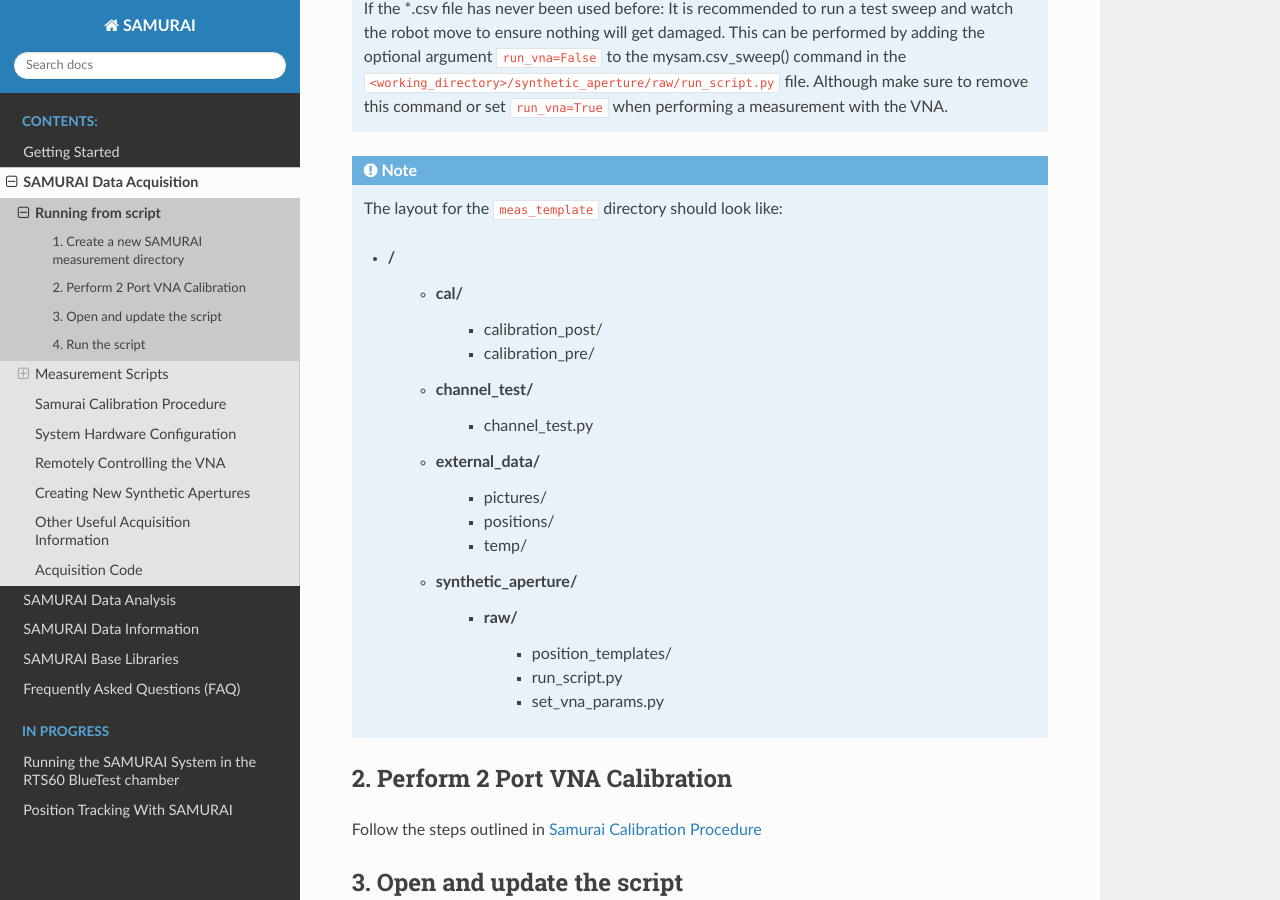
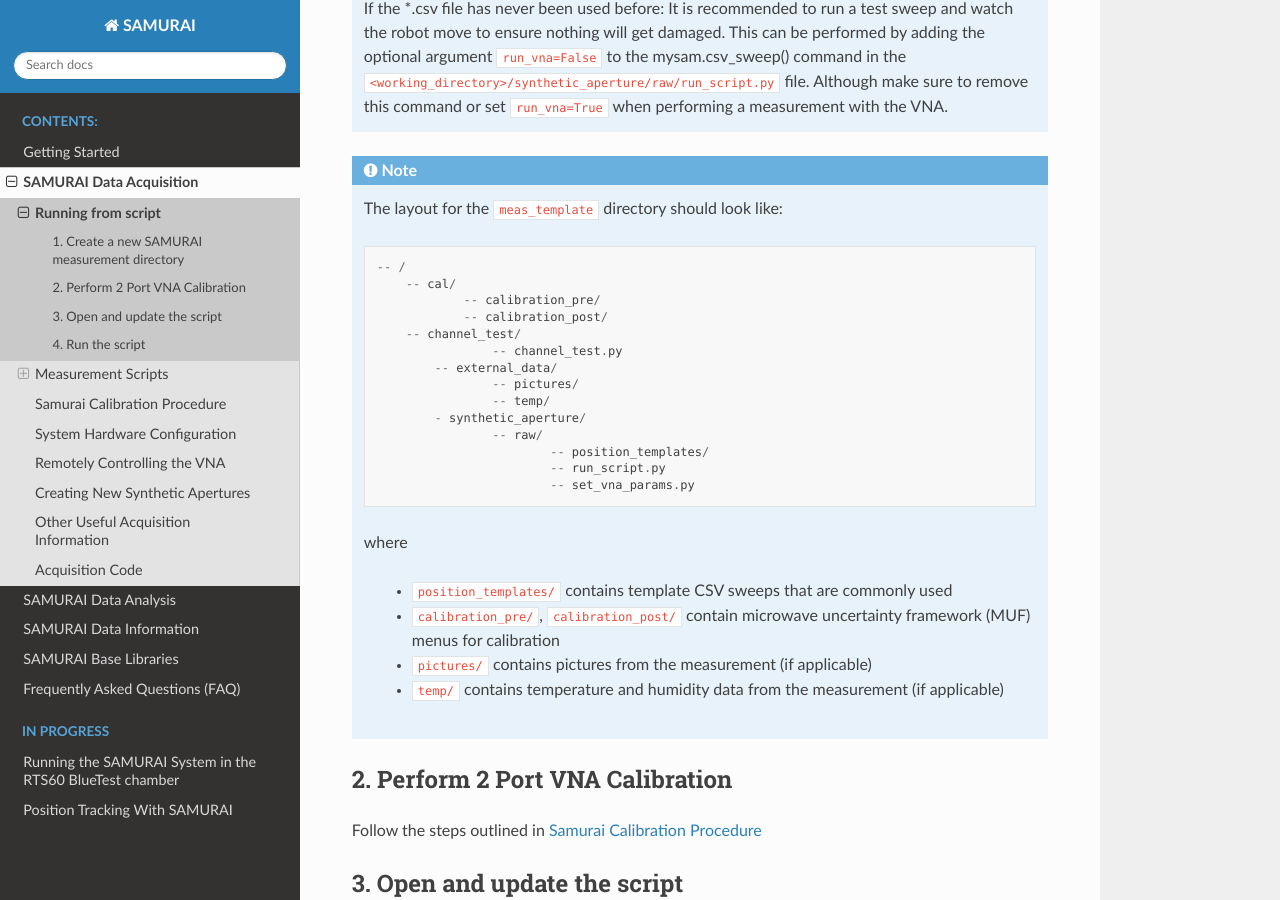
Before and after one commit to usnistgov/SAMURAI, a Sphinx documentation site: the page built from docs/acquisition/running_samurai.rst, in a window 1280 px wide and 900 px high, scrolled down 765 px. Built offline with Sphinx 7.4.7 and the Read the Docs theme 2.0.0, drawn with Linux system fonts in a browser that asks for light colours; pages that are not in the unit, such as notebooks, are missing from menus.

Commit message:
updates for quick start documentation and some naming conventions

```diff
--- a/docs/acquisition/running_samurai.rst
+++ b/docs/acquisition/running_samurai.rst
@@ -29,22 +32,29 @@
 
 .. note:: The layout for the :code:`meas_template` directory should look like:
 
-			 - /
-				- cal/
-					- calibration_post/
-					- calibration_pre/
-				- channel_test/
-					- channel_test.py
-				- external_data/
-					- pictures/
-					- positions/
-					- temp/
+	.. code-block::
+
+			-- /
+			    -- cal/
+				    -- calibration_pre/
+				    -- calibration_post/
+			    -- channel_test/
+					-- channel_test.py
+				-- external_data/
+					-- pictures/
+					-- temp/
 				- synthetic_aperture/
-					- raw/
-						- position_templates/
-						- run_script.py
-						- set_vna_params.py
+					-- raw/
+						-- position_templates/
+						-- run_script.py
+						-- set_vna_params.py
 
+	where
+
+		- :code:`position_templates/` contains template CSV sweeps that are commonly used
+		- :code:`calibration_pre/`, :code:`calibration_post/` contain microwave uncertainty framework (MUF) menus for calibration
+		- :code:`pictures/` contains pictures from the measurement (if applicable)
+		- :code:`temp/` contains temperature and humidity data from the measurement (if applicable)
 
 2. Perform 2 Port VNA Calibration
 ++++++++++++++++++++++++++++++++++++++++
--- a/docs/analysis/metafile.rst
+++ b/docs/analysis/metafile.rst
@@ -60,7 +60,7 @@
 Python
 +++++++++++++++++
 
-.. automodule:: samurai.analysis.support.MetaFileController
+.. automodule:: samurai.analysis.support.MetafileController
     :members:
 
 MATLAB
--- a/docs/analysis/post_processing_algorithms.rst
+++ b/docs/analysis/post_processing_algorithms.rst
@@ -3,6 +3,7 @@
    You can adapt this file completely to your liking, but it should at least
    contain the root `toctree` directive.
 
+.. _post-process:
 
 SAMURAI Post Processing Algorithms
 ========================================
--- a/docs/data/data_metafile_info/extract_metafile_info_to_rst.py
+++ b/docs/data/data_metafile_info/extract_metafile_info_to_rst.py
@@ -24,8 +24,8 @@
 from metadata_templates import meas_str,image_format_str,extra_info_link_str,extra_info_page_str,fig_how_to,ext_pos_str
 
 #%% Some flags for running
-run_beamforming = True
-gen_figs = True
+run_beamforming = False
+gen_figs = False
 build_extra = True
 
 
@@ -74,8 +74,8 @@
 '''
 
 # CUP Data
-#mf_dir_list_cup  = ['8-7-2019','8-8-2019','8-9-2019','8-12-2019','8-13-2019','8-16-2019']
-mf_dir_list_cup  = ['8-9-2019']
+mf_dir_list_cup  = ['8-7-2019','8-8-2019','8-9-2019','8-12-2019','8-13-2019','8-16-2019']
+#mf_dir_list_cup  = ['8-9-2019']
 mf_dir_list_cup  = [os.path.join('Central_Utility_Plant',mfd) for mfd in mf_dir_list_cup]
 meas_dirs += mf_dir_list_cup
 
@@ -105,6 +105,9 @@
 
     #%% lets get the information on the measurement
     mf_dict = {k:mfc[k] for k in ['experiment','notes','vna_info']}
+    unused_vna_keys = ['command_dictionary_path','connection_address']
+    for k in unused_vna_keys: #remove unneeded info
+        mf_dict['vna_info'].pop(k,None)
     mf_dict['vna_info'] = mf_dict['vna_info'].get_rst_str()
 
     data_name = os.path.split(mfd_full)[1]
--- a/docs/quick_start/index.rst
+++ b/docs/quick_start/index.rst
@@ -9,6 +9,8 @@
 
 .. toctree::
    install.rst
+   taking_measurement.rst
+   viewing_data.rst
    :maxdepth: 2
    :caption: Getting Started
 
--- a/docs/test_scripts/metafile_test_script.py
+++ b/docs/test_scripts/metafile_test_script.py
@@ -7,10 +7,10 @@
 
 #%% loading the metafile
 #import the controller class
-from samurai.analysis.support.MetaFileController import MetaFileController
+from samurai.analysis.support.MetafileController import MetafileController
 
 #provide a path to the metafile
 metafile_path = r"\\cfs2w\67_ctl\67Internal\DivisionProjects\Channel Model Uncertainty\Measurements\Synthetic_Aperture\calibrated\CUP_measurements\8-12-2019\aperture_vertical\metafile_split_0.json"
 
 #load the metafile into an object
-mymetafile = MetaFileController(metafile_path)
+mymetafile = MetafileController(metafile_path)
```
Also changed, not shown: other parts of docs/acquisition/running_samurai.rst (+3 -0 lines), other parts of docs/quick_start/index.rst (+1 -1 lines), docs/data/data_readme_2019.rst (+14 -0 lines), docs/quick_start/install.rst (+6 -2 lines), docs/quick_start/taking_measurement.rst (added, +36 -0 lines), docs/quick_start/vewing_data.rst (added, +12 -0 lines), 5 other files.
